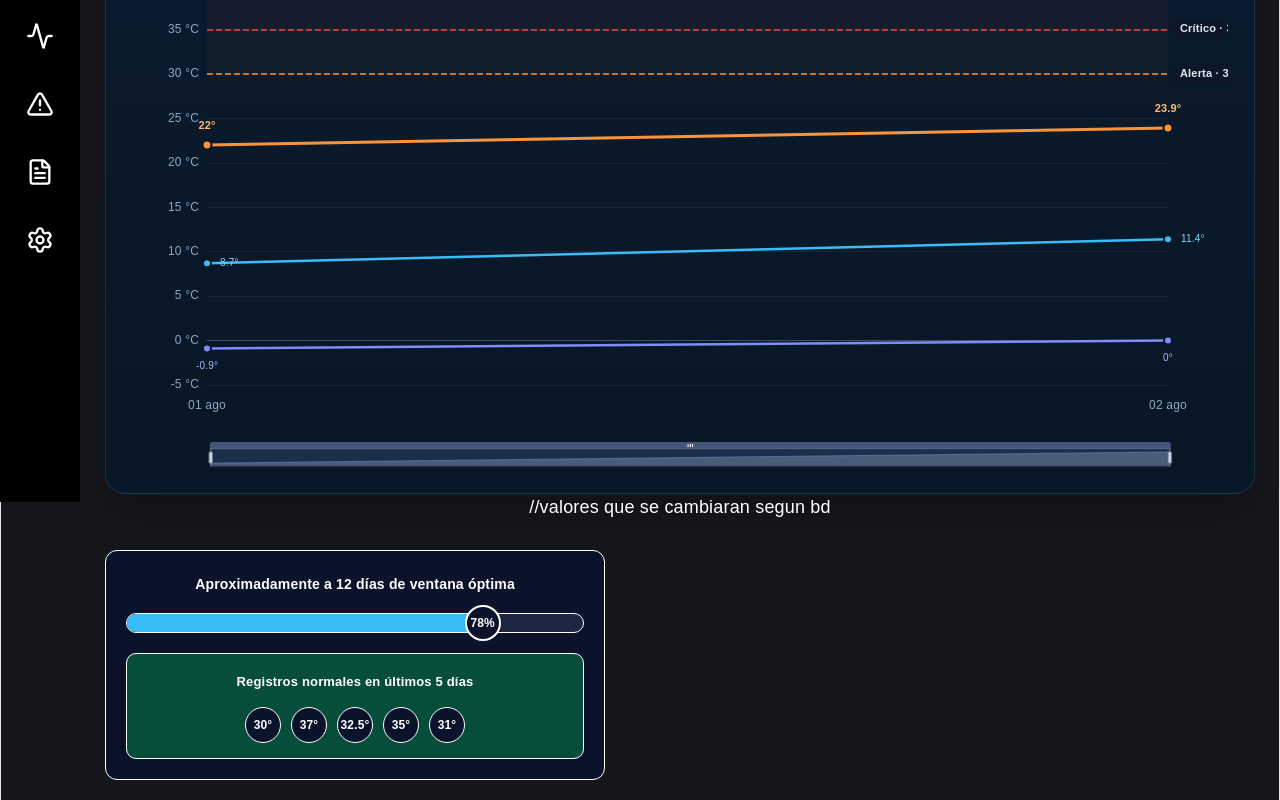
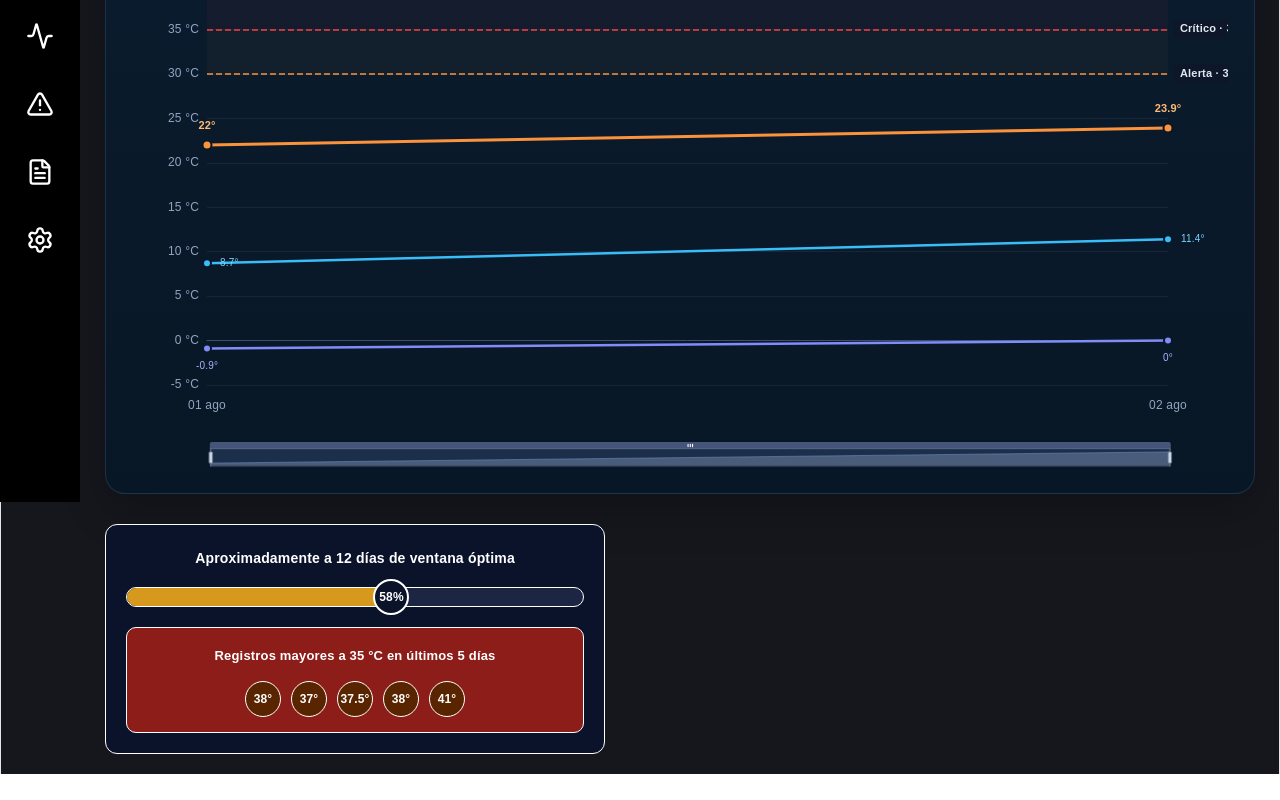
Before and after one commit to Vigno-team/vigno-fronted, a React (Vite) app: page / in a window 1280 px wide. Shown: the part 298-1098 px from the top of the page. After the commit the page ends 1072 px from the top, so only its background shows below. Built offline with nearby package versions, Linux system fonts and the light colour scheme.

Commit message:
SCRUM-6: corrección solicitada

```diff
--- a/src/App.jsx
+++ b/src/App.jsx
@@ -76,11 +76,10 @@ function App() {
           estaciones={data.estaciones}
           datosTemperatura={data.seriesTemperaturas}
         />
-        //valores que se cambiaran segun bd
         <HarvestProgressBar
-          avance={78}
+          avance={58}
           diasEstimados={12}
-          temperaturas={[30, 37, 32.5, 35, 31]}
+          temperaturas={[38, 37, 37.5, 38, 41]}
         />
       </main>
     </div>
--- a/src/componentes/HarvestProgressBar/HarvestProgressBar.css
+++ b/src/componentes/HarvestProgressBar/HarvestProgressBar.css
@@ -31,7 +31,7 @@
 
 .vigno-barra-avance {
   height: 100%;
-  background-color: #38bdf8;
+  background-color: #D6981D;
   border-radius: 20px;
   transition: width 0.3s ease;
 }
@@ -66,11 +66,11 @@
 }
 
 .vigno-panel-estado.normal {
-  background-color: #064e3b;
+  background-color: #14532D;
 }
 
 .vigno-panel-estado.alerta {
-  background-color: #7f1d1d;
+  background-color: #8C1D18;
 }
 
 .vigno-texto-estado {
@@ -90,7 +90,7 @@
   width: 36px;
   height: 36px;
   border-radius: 50%;
-  background-color: #0b132b;
+  background-color: #592400;
   border: 1px solid white;
   color: white;
   display: flex;
--- a/src/componentes/HarvestProgressBar/HarvestProgressBar.jsx
+++ b/src/componentes/HarvestProgressBar/HarvestProgressBar.jsx
@@ -20,13 +20,16 @@ export const HarvestProgressBar = ({
 
 
   //Seccion alerta
-  if (temperaturas[0]>=35 && temperaturas[1]>=35 && temperaturas[2]>=35 && temperaturas[3]>=35 && temperaturas[4]>=35) {
-    estado= "alerta";
-    mensajeEstado= "Registros mayores a 35 °C en últimos 5 días";
-  }else{
-    estado= "normal";
-    mensajeEstado= "Registros normales en últimos 5 días";
+  let alertaOlaCalor = temperaturas.length >= 5 && temperaturas.every(temp => temp > 35);
+
+  if (alertaOlaCalor) {
+    estado = "alerta";
+    mensajeEstado = "Registros mayores a 35 °C en últimos 5 días";
+  } else {
+    estado = "normal";
+    mensajeEstado = "Registros normales en últimos 5 días";
   }
+
   //Card devuelto
   return (
     <div className="vigno-card">
@@ -48,11 +51,11 @@ export const HarvestProgressBar = ({
         </div>
 
         <div className="vigno-lista-temperaturas">
-          <div className="vigno-temp">{temperaturas[0] ?? "--"}°</div>
-          <div className="vigno-temp">{temperaturas[1] ?? "--"}°</div>
-          <div className="vigno-temp">{temperaturas[2] ?? "--"}°</div>
-          <div className="vigno-temp">{temperaturas[3] ?? "--"}°</div>
-          <div className="vigno-temp">{temperaturas[4] ?? "--"}°</div>
+          {temperaturas.map((temp, index) => (
+            <div key={index} className="vigno-temp">
+              {temp}°
+            </div>
+          ))}
         </div>
       </div>
     </div>
```
